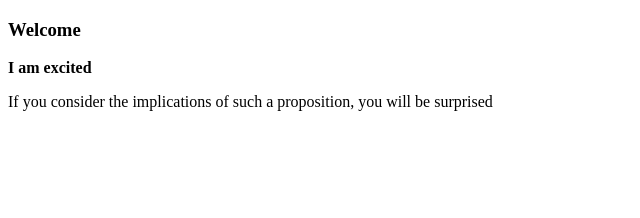
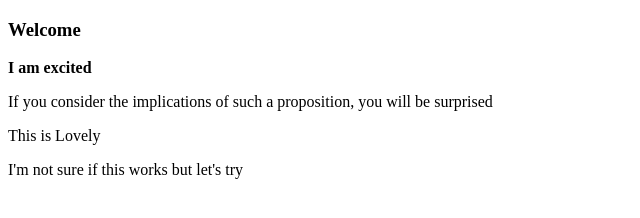
Before and after one commit to yys-770/SecondProject, a plain HTML site: page Index.html in a window 1280 px wide. Shown: the whole page, without its empty margins (0-640 px from the left). Drawn offline with Linux system fonts and the light colour scheme.

Commit message:
test update 4

```diff
--- a/Index.html
+++ b/Index.html
@@ -10,7 +10,9 @@
     <h3>Welcome</h3>
     <b>I am excited</b>
     <p>If you consider the implications of such a proposition, you will be surprised</p>
+    <p tag="Lovely"> This is Lovely</p>
 
+    <p>I'm not sure if this works but let's try</p>
 
 </body>
 </html>
```
